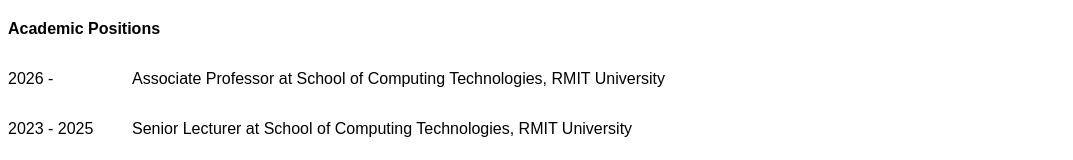
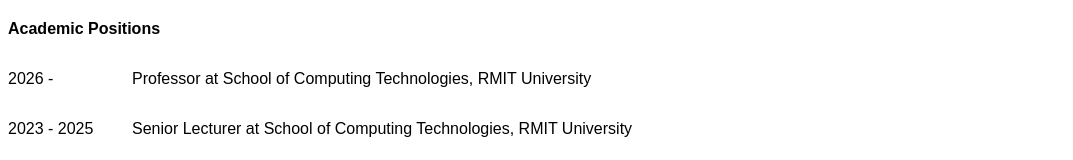
Before and after one commit to hai-dong/hai-dong.github.io, a plain HTML site: page professional_services.html in a window 1280 px wide. Shown: the part 158-318 px from the top of the page, without its empty margins (0-1073 px from the left). Drawn offline with Linux system fonts and the light colour scheme.

Commit message:
Update professional_services.html

```diff
--- a/professional_services.html
+++ b/professional_services.html
@@ -49,7 +49,7 @@
 <p>2026 - </p>
 </td>
 <td align="left" valign="top">
-<p>Associate Professor at School of Computing Technologies, RMIT University</p>
+<p>Professor at School of Computing Technologies, RMIT University</p>
 </td>
 </tr>
 <tr>
```
